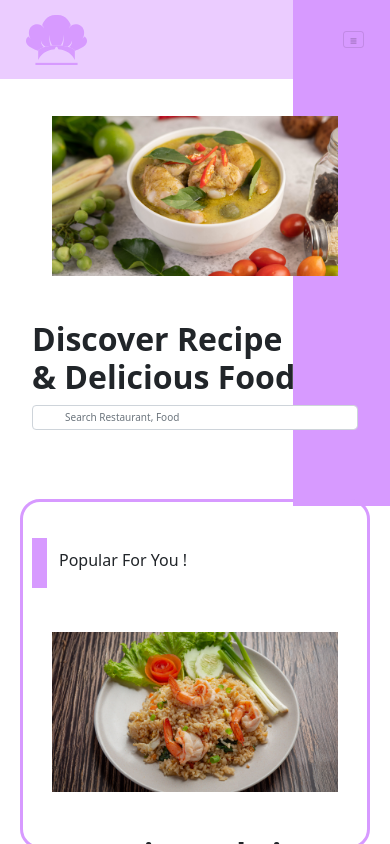
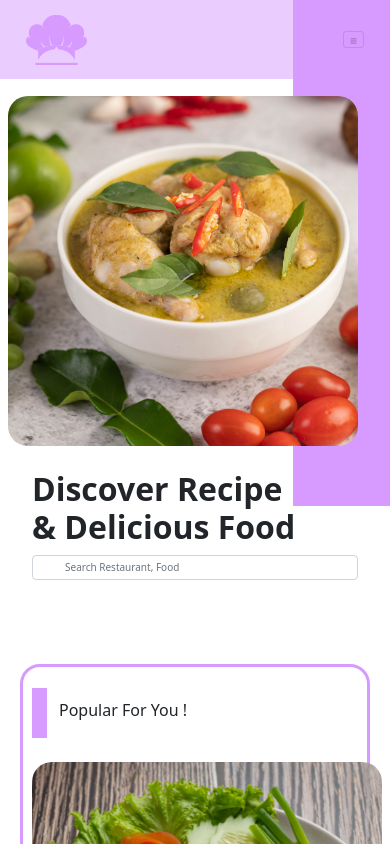
Before and after one commit to isnancahyadi/pijar-cooking-web-v2, a React (Create React App) app: page / in a window 390 px wide. Shown: the top 844 px of the page. Built offline with nearby package versions, Linux system fonts and the light colour scheme.

Commit message:
[FIX] fixing bug in UI

```diff
--- a/src/pages/Profile.jsx
+++ b/src/pages/Profile.jsx
@@ -152,7 +152,7 @@
               <div className="row">
                 <div className="col-md-4 col-xs-12">
                   <div
-                    className="menu-recipe mt-2 mb-2"
+                    className="my-recipe mt-2 mb-2"
                     style={{
                       backgroundImage:
                         "url('/assets/img/recipe/spicy-fried-tubtim-fish-salad-spicy.jpg')",
@@ -168,7 +168,7 @@
                 </div>
                 <div className="col-md-4 col-xs-12">
                   <div
-                    className="menu-recipe mt-2 mb-2"
+                    className="my-recipe mt-2 mb-2"
                     style={{
                       backgroundImage:
                         "url('/assets/img/recipe/sinigang-na-lechon-kawali.jpg')",
@@ -184,7 +184,7 @@
                 </div>
                 <div className="col-md-4 col-xs-12">
                   <div
-                    className="menu-recipe mt-2 mb-2"
+                    className="my-recipe mt-2 mb-2"
                     style={{
                       backgroundImage:
                         "url('/assets/img/recipe/rice-with-basil-minced-pork.jpg')",
--- a/src/style/Home.css
+++ b/src/style/Home.css
@@ -5,7 +5,7 @@
   transition: all 0.2s linear;
 }
 
-.App {
+.Home {
   scroll-behavior: smooth;
   overflow-x: hidden;
 }
--- a/src/style/Profile.css
+++ b/src/style/Profile.css
@@ -38,7 +38,7 @@
   height: 300px;
 }
 
-.menu-recipe {
+.my-recipe {
   border-radius: 20px;
   width: 100%;
   height: 400px;
@@ -55,7 +55,7 @@
     font-size: 50%;
   }
 
-  .menu-recipe {
+  .my-recipe {
     height: 200px;
   }
 
```
